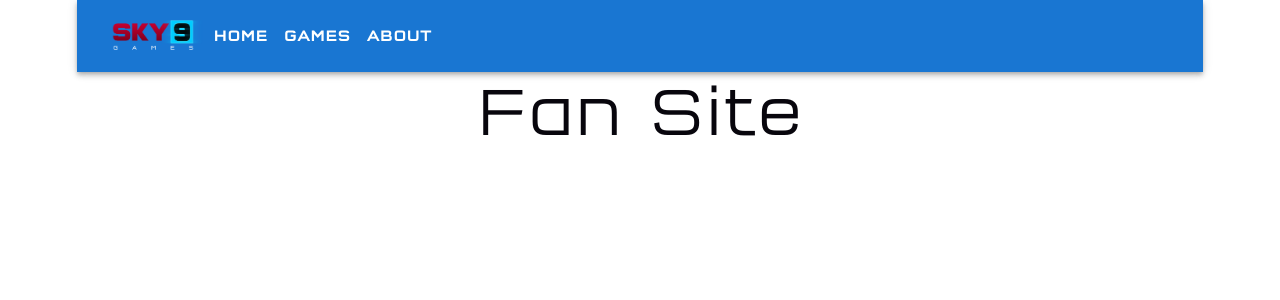
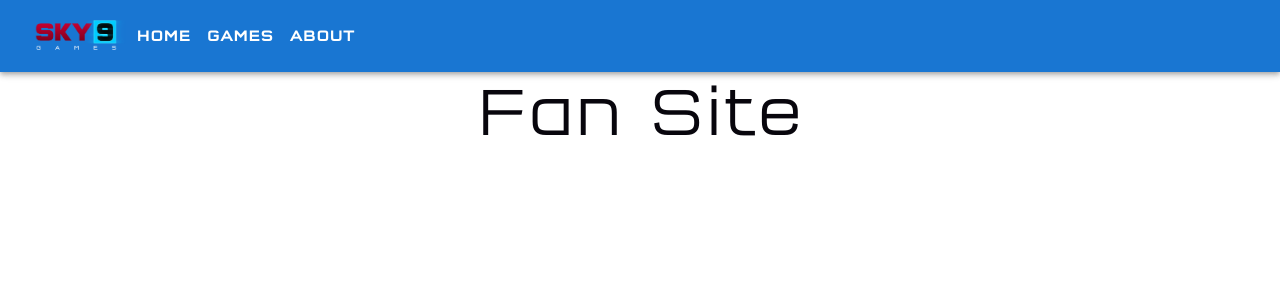
Before and after one commit to theaswanson/sky9games, a React (Vite) app: page / in a window 1280 px wide. Shown: the top 300 px of the page. Built offline with nearby package versions, Linux system fonts and the light colour scheme.

Commit message:
Allow fullwidth page

```diff
--- a/src/index.css
+++ b/src/index.css
@@ -73,7 +73,7 @@
 }
 
 #root {
-  width: 1126px;
+  /* width: 1126px; */
   max-width: 100%;
   margin: 0 auto;
   text-align: center;
```
